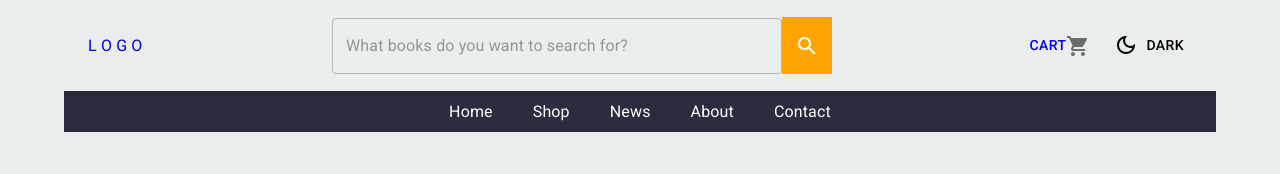
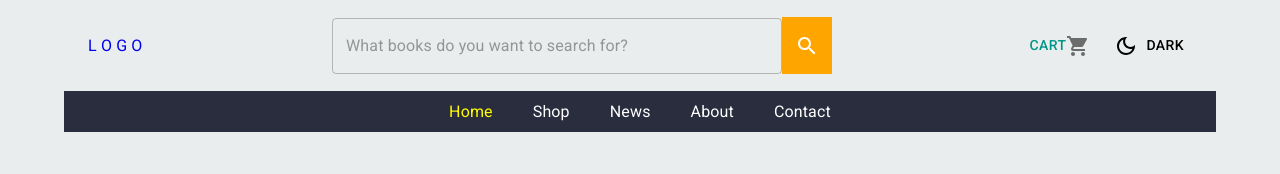
Before and after one commit to lengoctrong/bookstore, a React (Vite) app: page / in a window 1280 px wide. Shown: the top 174 px of the page. Built offline with nearby package versions, Linux system fonts and the light colour scheme.

Commit message:
modified

```diff
--- a/src/App.css
+++ b/src/App.css
@@ -10,3 +10,12 @@ li {
   list-style: none;
   text-decoration: none;
 }
+
+/* Navbar */
+.navigation a {
+  color: white;
+}
+
+.navigation a.active {
+  color: rgb(255, 255, 0);
+}
--- a/src/components/BookItem/index.jsx
+++ b/src/components/BookItem/index.jsx
@@ -8,7 +8,8 @@ import CardHeader from '@mui/material/CardHeader'
 import CardMedia from '@mui/material/CardMedia'
 import IconButton from '@mui/material/IconButton'
 import Typography from '@mui/material/Typography'
-import { useDispatch, useSelector } from 'react-redux'
+import { useDispatch } from 'react-redux'
+import { NavLink } from 'react-router-dom'
 import { addToCard } from '../../redux/apiRequest'
 
 function BookItem({ book }) {
@@ -52,9 +53,11 @@ function BookItem({ book }) {
           <Typography>Add to cart</Typography>
         </IconButton>
         <Box sx={{ flexGrow: 1 }}></Box>
-        <IconButton aria-label="more">
+        <IconButton aria-label="info">
           <InfoIcon />
-          <Typography>Detail</Typography>
+          <NavLink to="/detail">
+            <Typography>Detail</Typography>
+          </NavLink>
         </IconButton>
       </CardActions>
     </Card>
--- a/src/components/Header/components/Navbar/index.jsx
+++ b/src/components/Header/components/Navbar/index.jsx
@@ -1,6 +1,5 @@
 import { Box } from '@mui/material'
 import { NavLink } from 'react-router-dom'
-import './Navbar.css'
 
 const Navbar = () => {
   return (
@@ -17,7 +16,9 @@ const Navbar = () => {
       <div></div>
       <nav className="navigation">
         <Box sx={{ display: 'flex', gap: 5 }}>
-          <NavLink to="/">Home</NavLink>
+          <NavLink className="active" to="/">
+            Home
+          </NavLink>
           <NavLink to="/shop">Shop</NavLink>
           <NavLink to="/news">News</NavLink>
           <NavLink to="/about">About</NavLink>
--- a/src/components/Header/components/SearchBar/index.jsx
+++ b/src/components/Header/components/SearchBar/index.jsx
@@ -89,14 +89,14 @@ const SearchBar = () => {
               alignItems: 'center'
             }}
           >
-            <Button>
-              <NavLink to="/cart">
+            <NavLink to="/cart">
+              <Button>
                 Cart
                 <Badge badgeContent={count} color="primary">
                   <ShoppingCartIcon color="action" />
                 </Badge>
-              </NavLink>
-            </Button>
+              </Button>
+            </NavLink>
             <ModeToggle />
           </Box>
         </div>
```
Also changed, not shown: src/router/index.jsx (+12 -0 lines).
